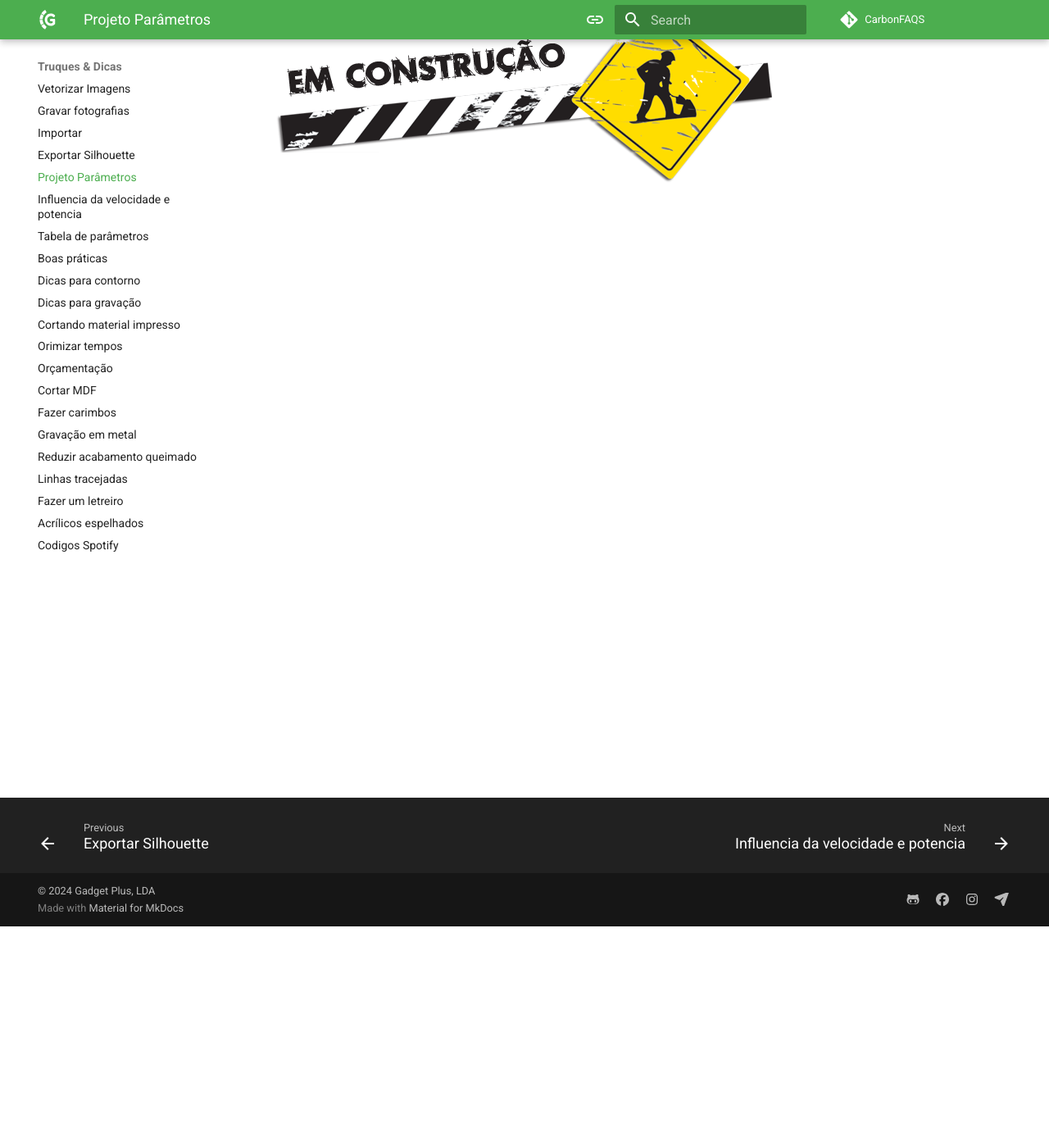
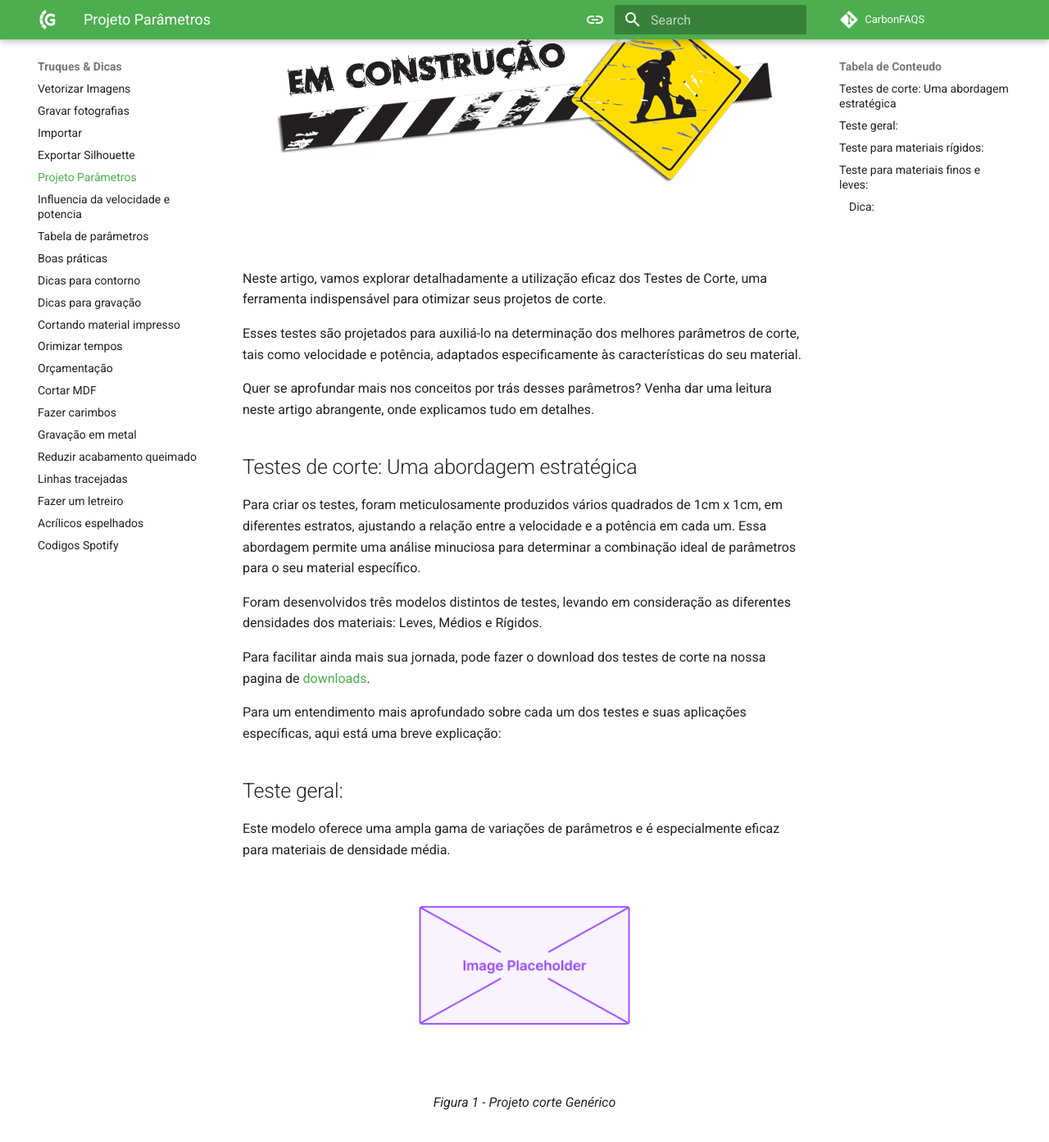
Before and after one commit to GadgetPlusKDB/Carbon-FAQS, an MkDocs documentation site: the page built from docs/truques-&-dicas/testes-parametros.md, in a window 1280 px wide and 1400 px high, scrolled down 270 px. Shown: the top 1393 px of the window at 82% size. Built offline with MkDocs 1.6.1 and Material for MkDocs 9.7.7, drawn with Linux system fonts in a browser that asks for light colours; comment, search, counter and statistics services are not loaded; some of the changed text lies outside the part shown.

```diff
--- a/docs/truques-&-dicas/testes-parametros.md
+++ b/docs/truques-&-dicas/testes-parametros.md
@@ -9,3 +9,63 @@
   <figcaption></figcaption>
 
 </figure>
+
+Neste artigo, vamos explorar detalhadamente a utilização eficaz dos Testes de Corte, uma ferramenta indispensável para otimizar seus projetos de corte.
+
+Esses testes são projetados para auxiliá-lo na determinação dos melhores parâmetros de corte, tais como velocidade e potência, adaptados especificamente às características do seu material.
+
+Quer se aprofundar mais nos conceitos por trás desses parâmetros? Venha dar uma leitura neste artigo abrangente, onde explicamos tudo em detalhes.
+
+## Testes de corte: Uma abordagem estratégica
+
+Para criar os testes, foram meticulosamente produzidos vários quadrados de 1cm x 1cm, em diferentes estratos, ajustando a relação entre a velocidade e a potência em cada um. Essa abordagem permite uma análise minuciosa para determinar a combinação ideal de parâmetros para o seu material específico.
+
+Foram desenvolvidos três modelos distintos de testes, levando em consideração as diferentes densidades dos materiais: Leves, Médios e Rígidos.
+
+Para facilitar ainda mais sua jornada, pode fazer o download dos testes de corte na nossa pagina de [downloads].
+
+[downloads]: https://gadgetpluskdb.github.io/Carbon-FAQS/transferencias/#arquivos-para-testes-de-parametros
+
+Para um entendimento mais aprofundado sobre cada um dos testes e suas aplicações específicas, aqui está uma breve explicação:
+
+## Teste geral:
+
+Este modelo oferece uma ampla gama de variações de parâmetros e é especialmente eficaz para materiais de densidade média.
+
+<figure markdown="span">
+
+  ![](../images/image-placeholder.png){ width="450" }
+  <figcaption>Figura 1 - Projeto corte Genérico</figcaption>
+
+</figure>
+
+## Teste para materiais rígidos:
+
+Projetado para materiais como MDF (entre 3mm e 6mm), couro grosso (2mm), compensado (3mm) e papelão holler (3mm), este teste apresenta configurações com potências mais elevadas e velocidades mais baixas.
+
+<figure markdown="span">
+
+  ![](../images/image-placeholder.png){ width="450" }
+  <figcaption>Figura 1 - Projeto corte Rígido</figcaption>
+
+</figure>
+
+
+## Teste para materiais finos e leves:
+
+Indicado para materiais como feltro, tecido e papel até 180 gramas, este teste é otimizado para potências mais baixas e velocidades mais altas.
+
+<figure markdown="span">
+
+  ![](../images/image-placeholder.png){ width="450" }
+  <figcaption>Figura 1 - Projeto corte Leve</figcaption>
+
+</figure>
+
+### Dica:
+
+Utilize os parâmetros obtidos com os Testes de Corte para agilizar os testes em materiais semelhantes em termos de espessura e rigidez. Por exemplo, se já realizou testes em acrílico espelhado de 2mm, os valores obtidos podem ser aplicados diretamente a outros materiais de mesma espessura, poupando tempo e material.
+
+Este artigo oferece uma visão abrangente dos testes de corte, proporcionando uma abordagem fácil e precisa na determinação dos parâmetros ideais para o seu material.
+
+Esperamos que esta exploração detalhada seja útil em seus futuros projetos de corte e traga eficiência à sua prática.
```
Also changed, not shown: docs/manual/primeiros-passos/instalar-carbon.md (+1 -1 lines), docs/transferencias/index.md (+9 -9 lines), docs/truques-&-dicas/images/image-placeholder.png (added).
